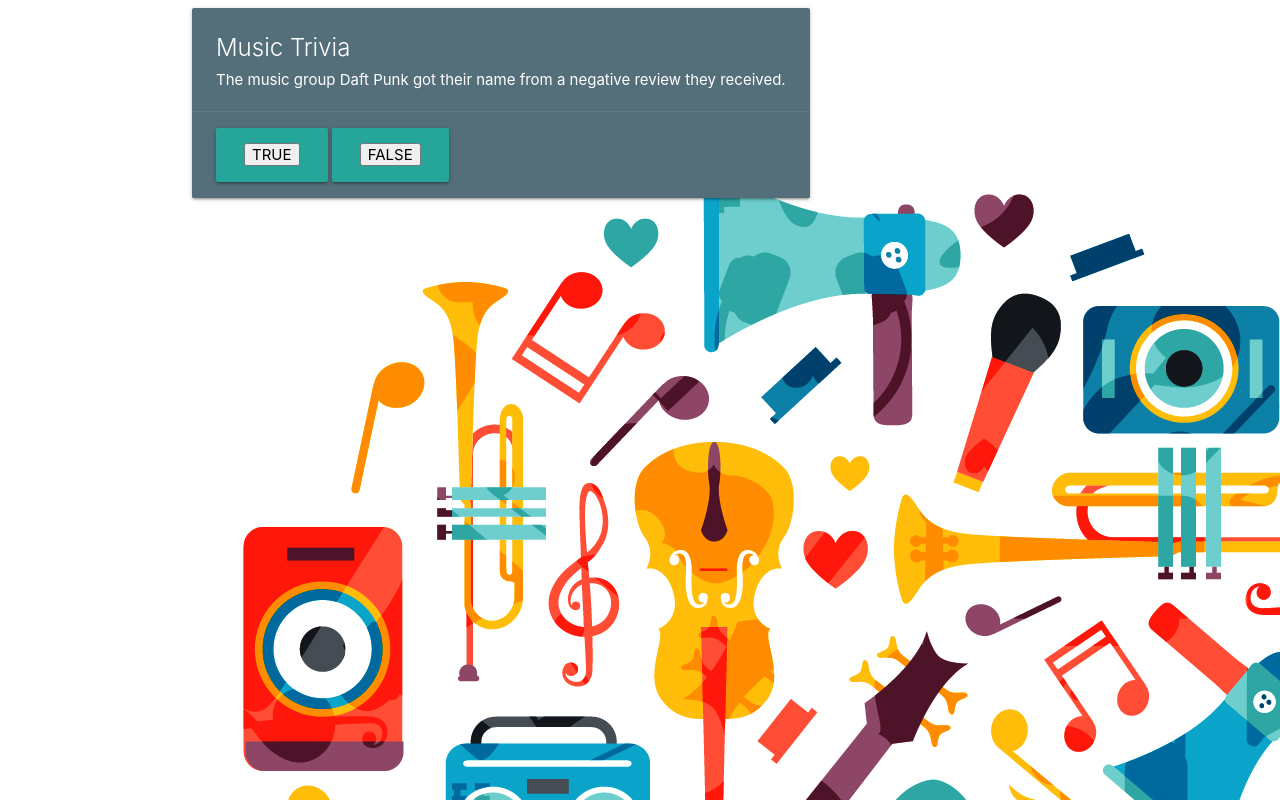
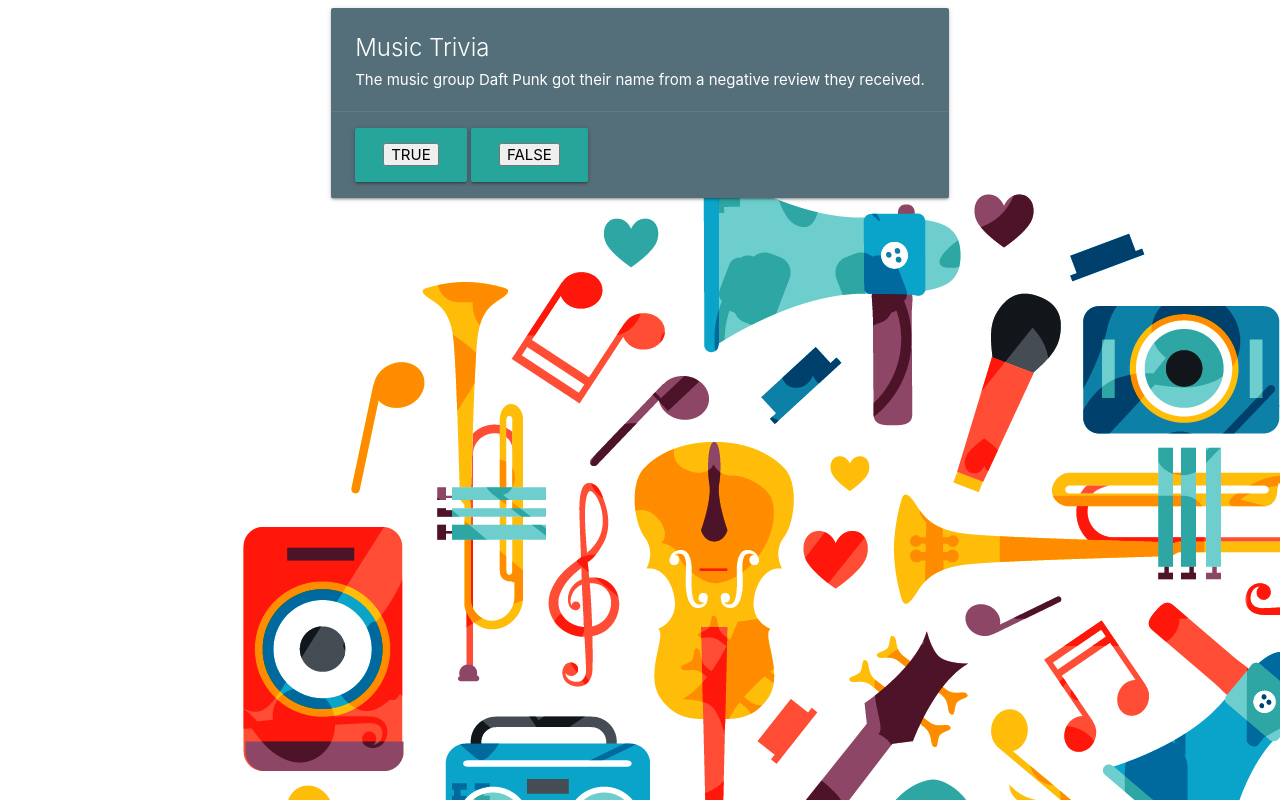
Before and after one commit to CydVicious3/TriviaGame, a plain HTML site: page index.html in a window 1280 px wide. Drawn offline with nearby package versions, Linux system fonts and the light colour scheme.

Commit message:
updated 9.22 v6

```diff
--- a/css/style.css
+++ b/css/style.css
@@ -1,7 +1,8 @@
 .container {
   display: flex;
-  flex-direction: row;
-  align-content: center;
+  flex-direction: row-reverse;
+  flex-direction: column-reverse;
+  align-items: center;
 }
 
 .imgBg {
```
